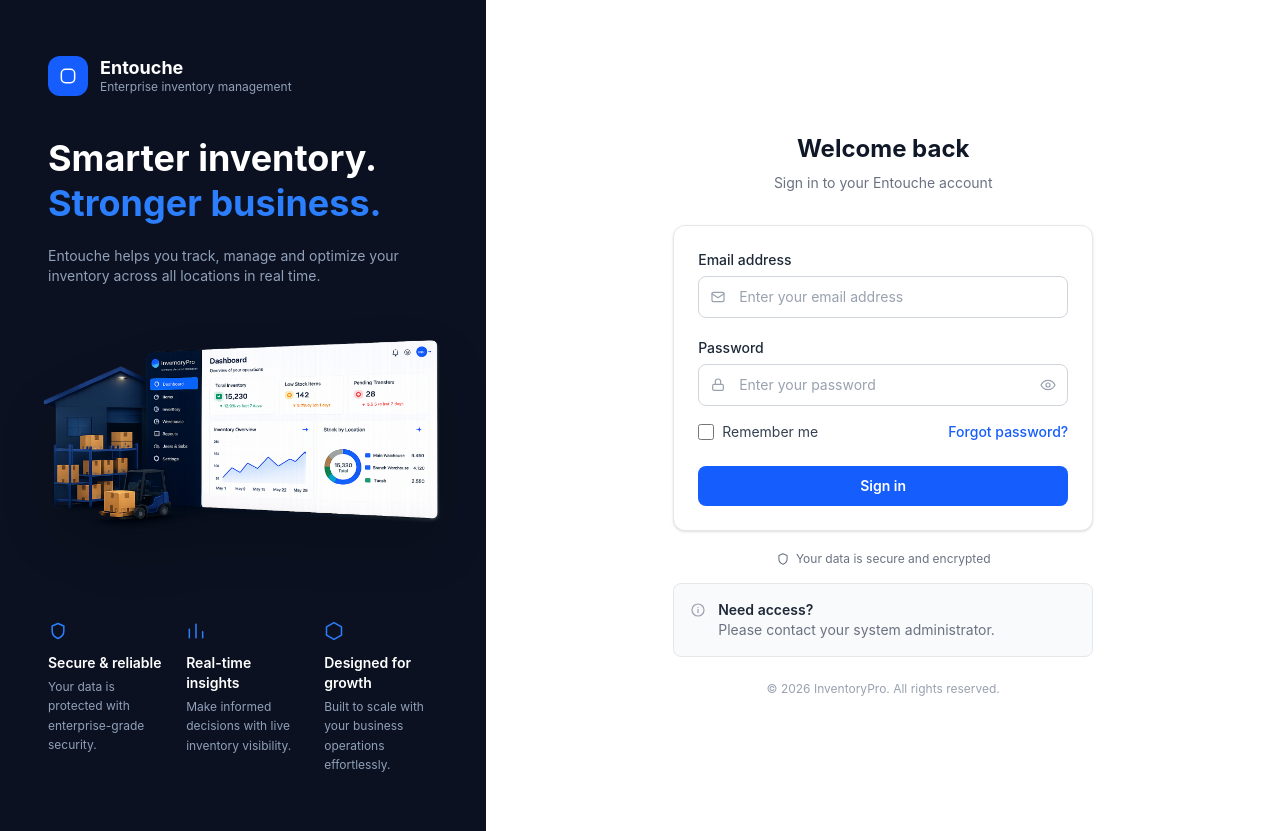
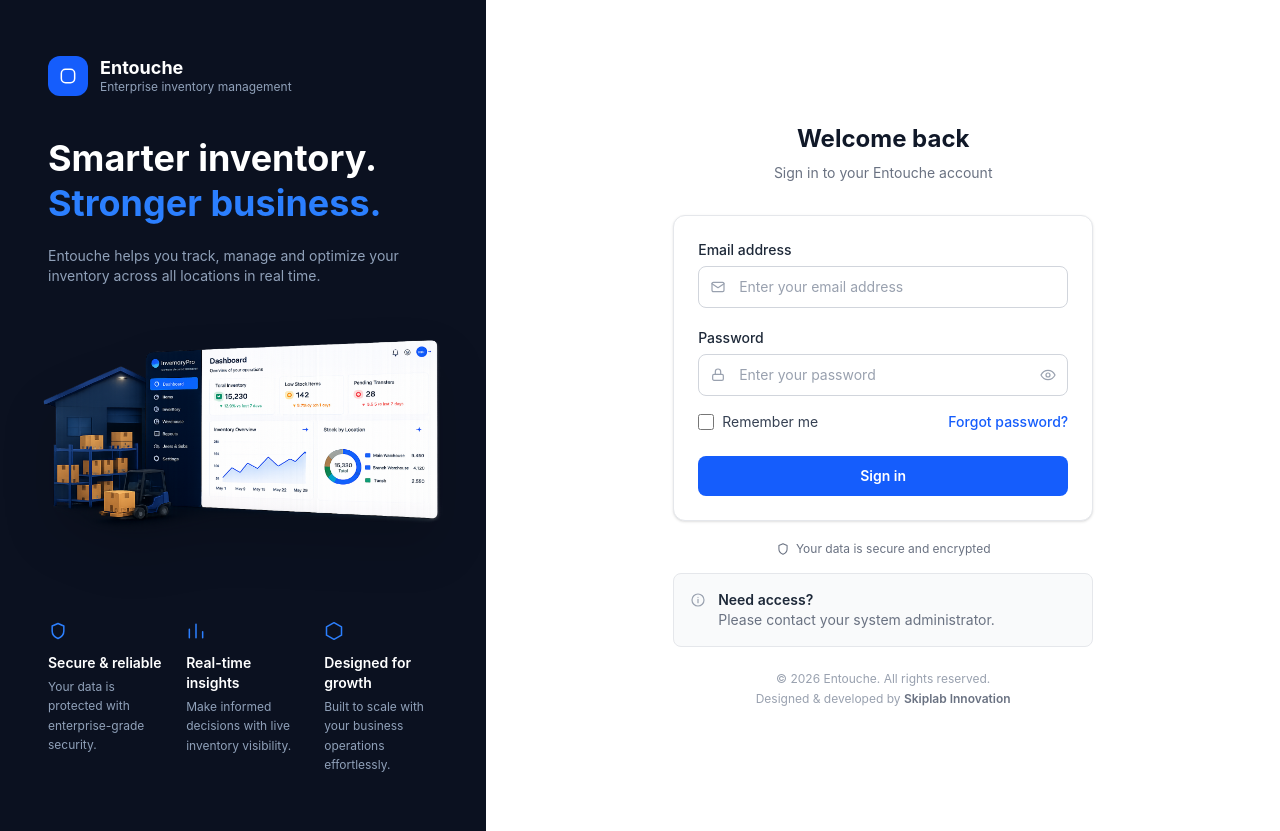
Before and after one commit to bossman-sola/entouche_inventory_management_system, a React (Vite) app: page /login in a window 1280 px wide. Built offline with nearby package versions, Linux system fonts and the light colour scheme; no server answers.

Commit message:
made it know that it was developed by skiplab innovation

```diff
--- a/src/features/auth/pages/SignIn.jsx
+++ b/src/features/auth/pages/SignIn.jsx
@@ -133,7 +133,7 @@ function SignIn() {
         <div className="relative -mx-2 flex flex-1 items-center justify-center py-6">
           <img
             src={inventoryIllustration}
-            alt="InventoryPro dashboard preview with a warehouse illustration"
+            alt="Entouche dashboard preview with a warehouse illustration"
             className="w-full max-w-md object-contain drop-shadow-2xl"
           />
         </div>
@@ -269,7 +269,14 @@ function SignIn() {
           </div>
 
           <p className="mt-6 text-center text-xs text-gray-400">
-            © {new Date().getFullYear()} InventoryPro. All rights reserved.
+            <span>© {new Date().getFullYear()} Entouche. All rights reserved.</span>
+
+            <span className="mt-1 block">
+              Designed &amp; developed by{" "}
+              <strong className="font-semibold text-gray-500">
+                Skiplab Innovation
+              </strong>
+            </span>
           </p>
         </div>
       </div>
```
